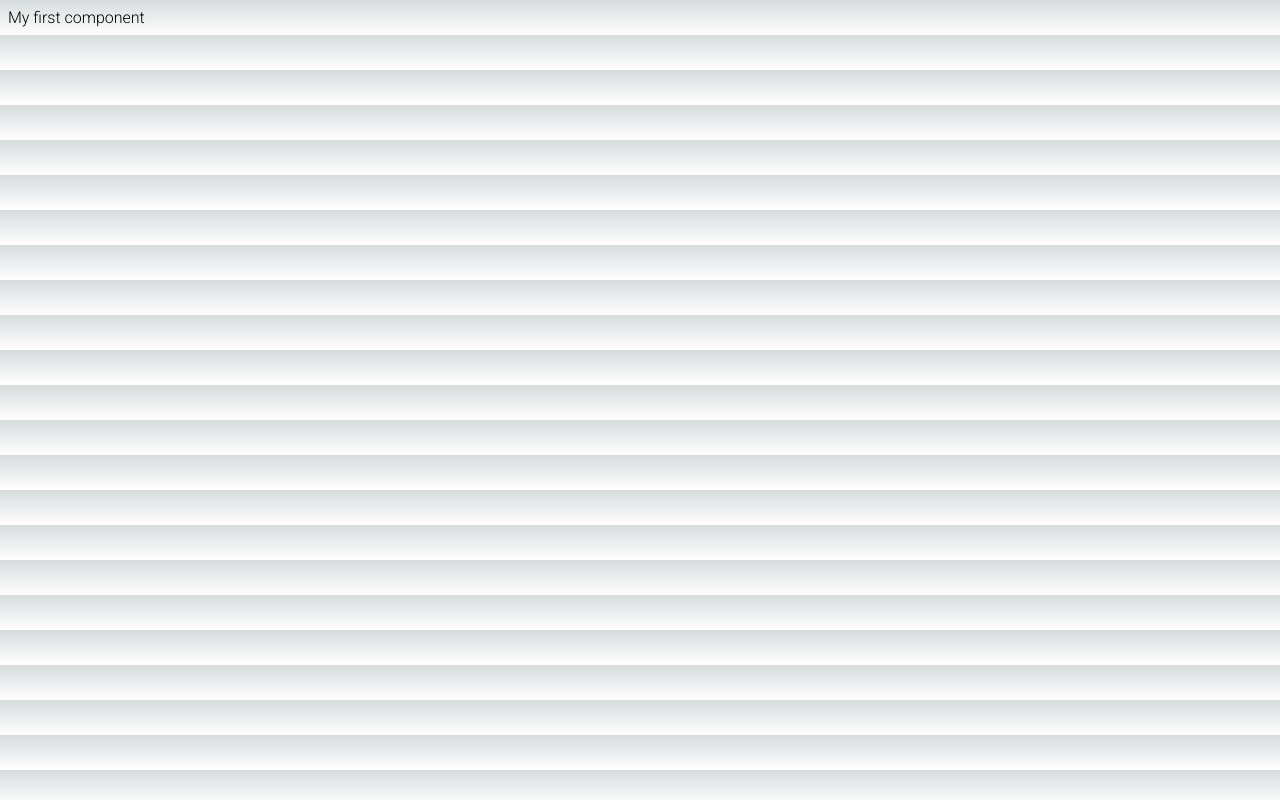
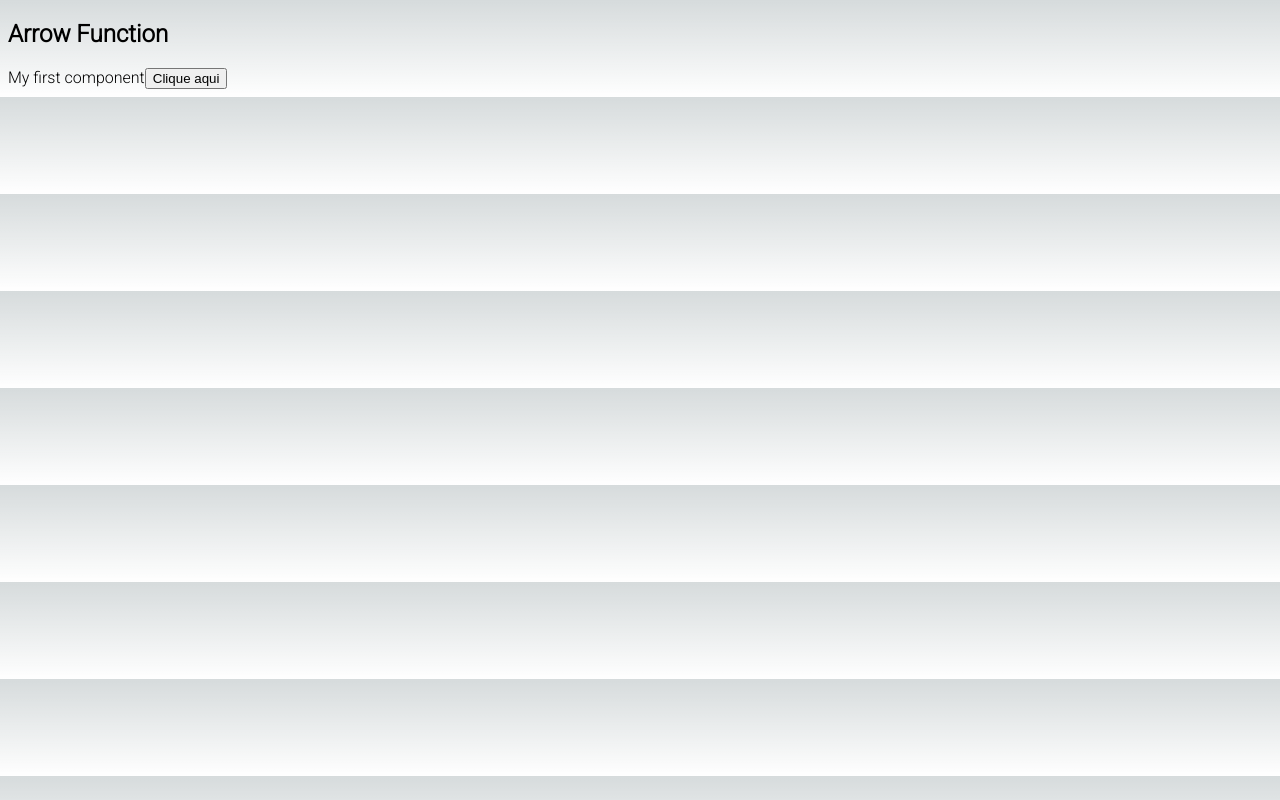
Before and after one commit to JoaoFXs/image-vault, a Next.js app: page / in a window 1280 px wide. Built offline with nearby package versions, Linux system fonts and the light colour scheme.

Commit message:
Create an arrow function

```diff
--- a/src/app/page.tsx
+++ b/src/app/page.tsx
@@ -1,8 +1,11 @@
-import { FirstComponent} from '../components/FirstComponent'
+import { FirstComponent, ArrowFunction} from '../components/FirstComponent'
 
 
 export default function Home() {
   return (
+    <>
+    <ArrowFunction/>
     <FirstComponent/>
+    </>
   )
 }
--- a/src/components/FirstComponent.tsx
+++ b/src/components/FirstComponent.tsx
@@ -1,7 +1,20 @@
+'use client'
 export function FirstComponent(){
+    function handleClick(){
+        console.log("Click on botton")
+    }
     return(
         <div>
             My first component
+            <button onClick={handleClick}>Clique aqui</button>
         </div>
     )
 }
+
+export const ArrowFunction = () => {
+    return(
+        <h2>
+            Arrow Function
+        </h2>
+    )
+}
```
